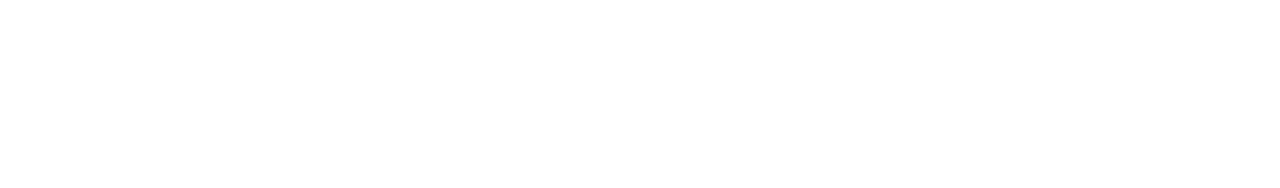
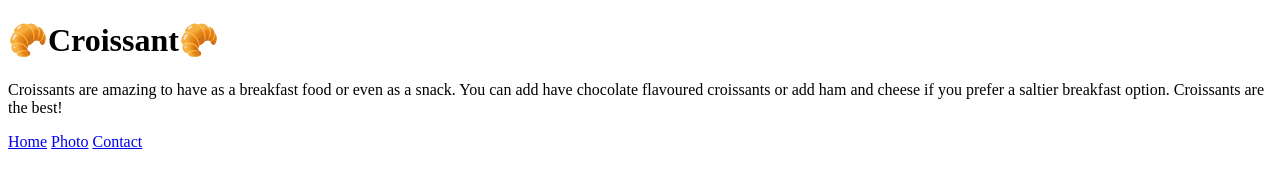
Before and after one commit to bxity/multiple-page-hosting, a plain HTML site: page index.html in a window 1280 px wide. Drawn offline with Linux system fonts and the light colour scheme.

Commit message:
added html structures

```diff
--- a/index.html
+++ b/index.html
@@ -6,5 +6,15 @@
     <meta name="viewport" content="width=device-width, initial-scale=1.0" />
     <title>Homepage - Croissant</title>
   </head>
-  <body></body>
+  <body>
+    <h1>🥐Croissant🥐</h1>
+    <p>Croissants are amazing to have as a breakfast food or even as a snack.
+      You can add have chocolate flavoured croissants or add ham and cheese if you prefer a saltier breakfast option. Croissants are the best!
+    </p>
+    <footer>
+    <a href="/" title="Homepage">Home</a>
+    <a href="/photo" title="Croissant photo">Photo</a>
+    <a href="/contact" title="Contact croissant.com">Contact</a>
+    </footer>
+  </body>
 </html>
```
Also changed, not shown: contact.html (+9 -1 lines), css/photo.html (+7 -1 lines).
